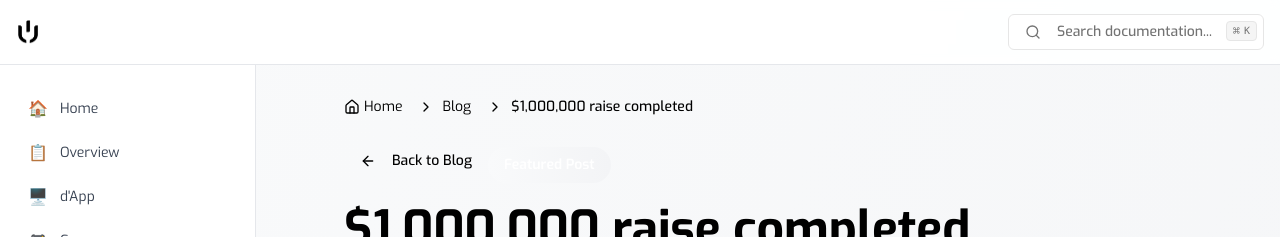
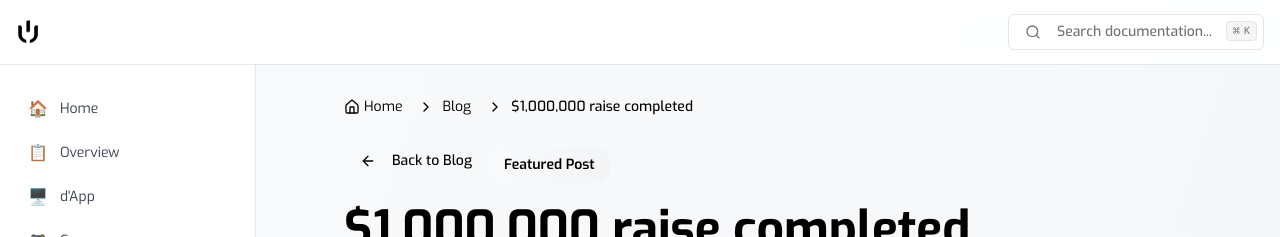
Before and after one commit to maldoteth/dehubdocs, a React (Vite) app: page /docs/blog/1-million-dollar-raise-completed in a window 1280 px wide. Shown: the top 237 px of the page. Built offline with nearby package versions, Linux system fonts and the light colour scheme.

Commit message:
Fix featured badge text color

```diff
--- a/src/components/blog/BlogPostHeader.tsx
+++ b/src/components/blog/BlogPostHeader.tsx
@@ -18,7 +18,7 @@ export const BlogPostHeader: React.FC<BlogPostHeaderProps> = ({ post, displayDat
       <BackButton />
 
       {post.featured && (
-        <span className="inline-block bg-gradient-to-r from-royal-blue to-middle-blue text-plain-white px-4 py-2 rounded-full text-sm font-semibold mb-4">
+        <span className="inline-block bg-gradient-to-r from-royal-blue to-middle-blue text-black px-4 py-2 rounded-full text-sm font-semibold mb-4">
           Featured Post
         </span>
       )}
```
